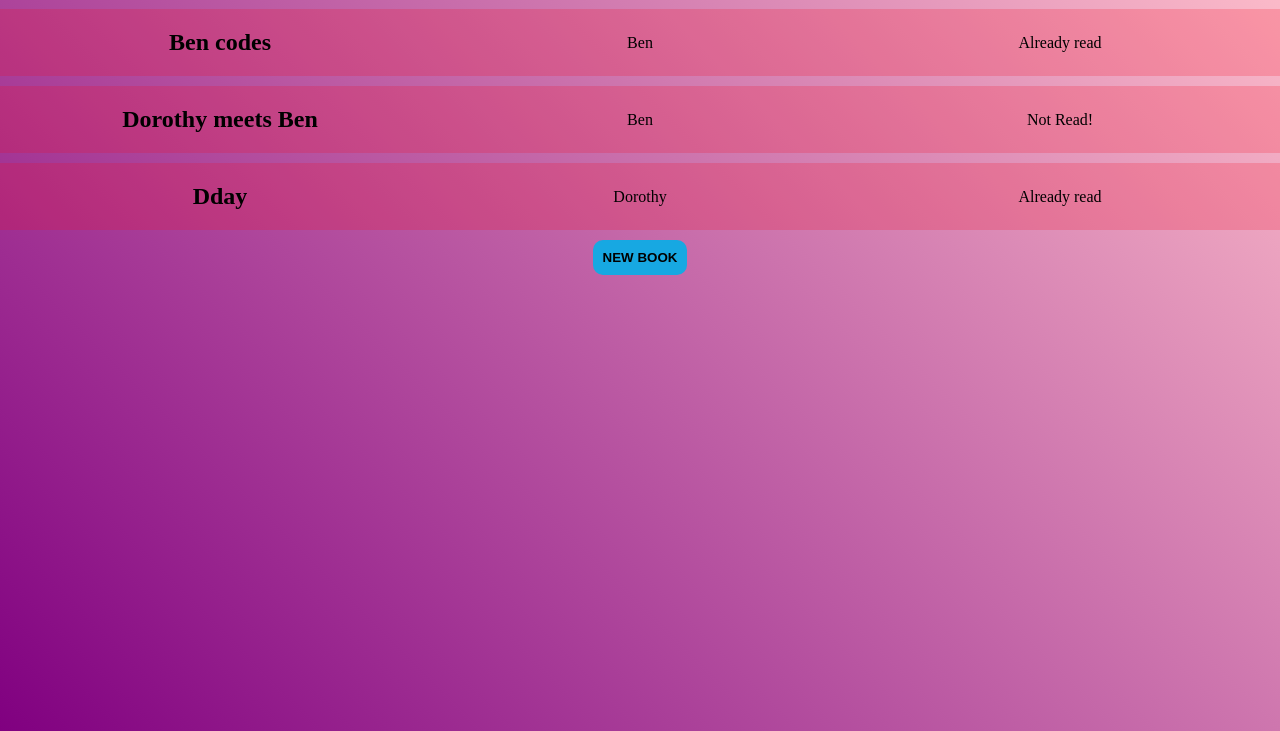
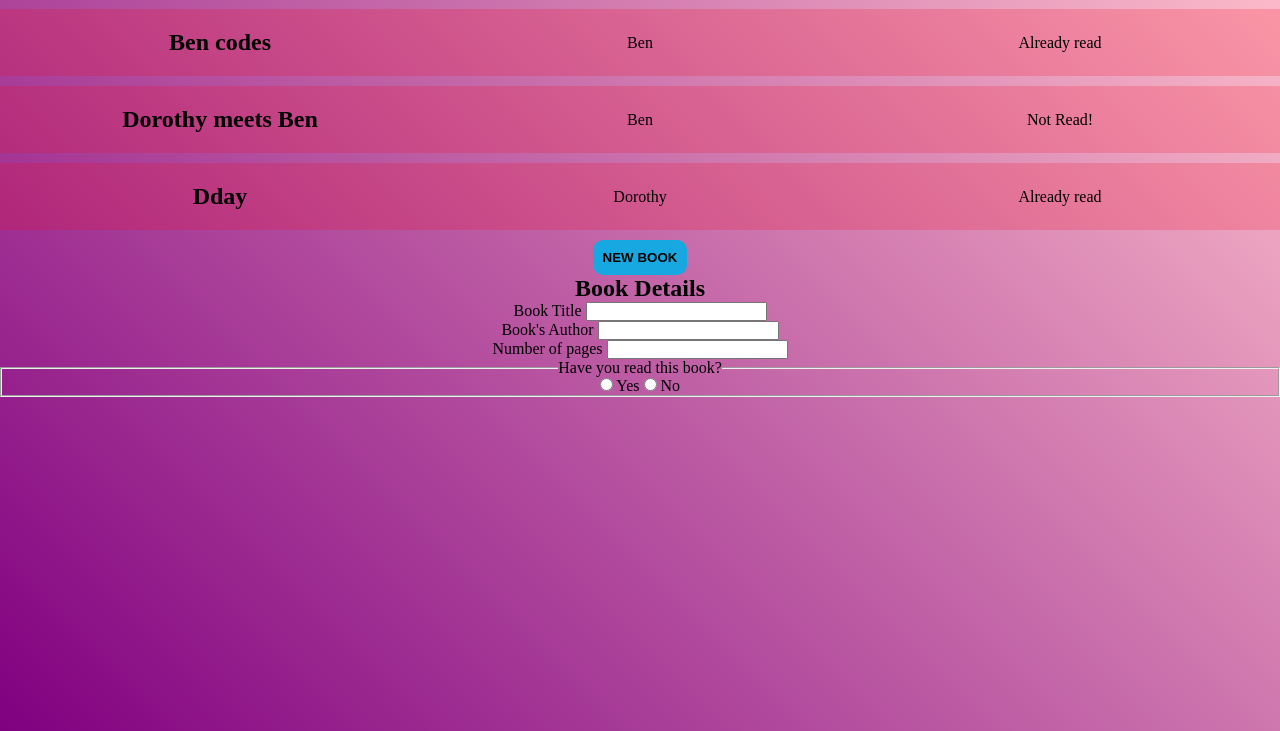
Before and after one commit to Bennyjoez/book-library, a plain HTML site: page index.html in a window 1280 px wide. Shown: the part 69-800 px from the top of the page. Drawn offline with Linux system fonts and the light colour scheme.

Commit message:
Add a form in html to collect book info and add a button eventlistener in js file

```diff
--- a/index.html
+++ b/index.html
@@ -31,5 +31,31 @@
     <div class="button">
         <button class="addbook">NEW BOOK</button>
     </div>
+    <div class="form">
+        <form action="#" method="get">
+            <h2>Book Details</h2>
+            <div class="form-item">
+                <label for="title">Book Title</label>
+                <input type="text" id="title">
+            </div>
+            <div class="form-item">
+                <label for="author">Book's Author</label>
+                <input type="text" id="author">
+            </div>
+            <div class="form-item">
+                <label for="pages">Number of pages</label>
+                <input type="number" id="pages">
+            </div>
+            <div class="form-item">
+                <fieldset>
+                    <legend>Have you read this book?</legend>
+                    <input type="radio" id="yes" name="readstatus">
+                    <label for="yes">Yes</label>
+                    <input type="radio" id="no" name="readstatus">
+                    <label for="no">No</label>
+                </fieldset>
+            </div>
+        </form>
+    </div>
 </body>
 </html>
--- a/script.js
+++ b/script.js
@@ -1,5 +1,7 @@
 let myLibrary = [];
 const booksDisplay = document.querySelector('.books');
+const addBooksBtn = document.querySelector('.addbook');
+addBooksBtn.addEventListener('click', showForm)
 
 function Book (title, author, pages, readStatus) {
     this.title = title;
@@ -25,9 +27,6 @@ function createBook (title, author, pages, readStatus) {
     myLibrary.push(newBook);
 }
 
-createBook('Ben codes', 'Ben', 40, true)
-createBook('Dorothy meets Ben', 'Ben', 20, false)
-createBook('Dday', 'Dorothy', 30, true)
 
 function displayBooks (myLibrary) {
     myLibrary.forEach(book => {
@@ -48,4 +47,11 @@ function displayBooks (myLibrary) {
     });
 }
 
+function showForm() {
+    console.log('calls')
+}
+createBook('Ben codes', 'Ben', 40, true)
+createBook('Dorothy meets Ben', 'Ben', 20, false)
+createBook('Dday', 'Dorothy', 30, true)
+
 displayBooks(myLibrary)
```
